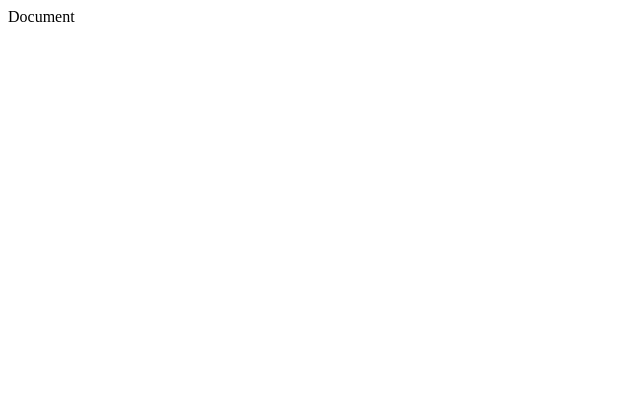
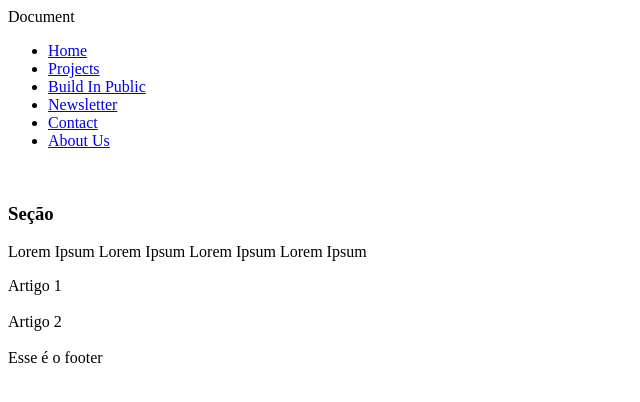
Before and after one commit to matheus-o-neves/productbeta, a plain HTML site: page index.html in a window 1280 px wide. Shown: the whole page, without its empty margins (0-640 px from the left). Drawn offline with Linux system fonts and the light colour scheme.

Commit message:
Adicionando Sections, Nav e Footer

```diff
--- a/index.html
+++ b/index.html
@@ -1,11 +1,36 @@
-<!doctype html>
+<!DOCTYPE html>
 <html lang="en">
  <head>
     <meta charset="UTF-8">
     <tittle>Document</tittle>
  </head>
-
  <body>
+   <nav>
+   <ul>
+      <li><a href="#">Home</a></li>
+      <li><a href="#">Projects</a></li>
+      <li><a href="#">Build In Public</a></li>
+      <li><a href="#">Newsletter</a></li>
+      <li><a href="#">Contact</a></li>
+      <li><a href="#">About Us</a></li>
+   </ul>
+   </nav>
+   <br>
+   <section>
+      <h3>Seção</h3>
+      <p>Lorem Ipsum Lorem Ipsum Lorem Ipsum Lorem Ipsum</p>
+      <article>
+         Artigo 1
+      </article>
+      <br>
+      <article>
+         Artigo 2
+      </article>
+   </section>
+   <br>
+   <footer>
+      Esse é o footer
+   </footer>
  </body>
 
 </html>
```
